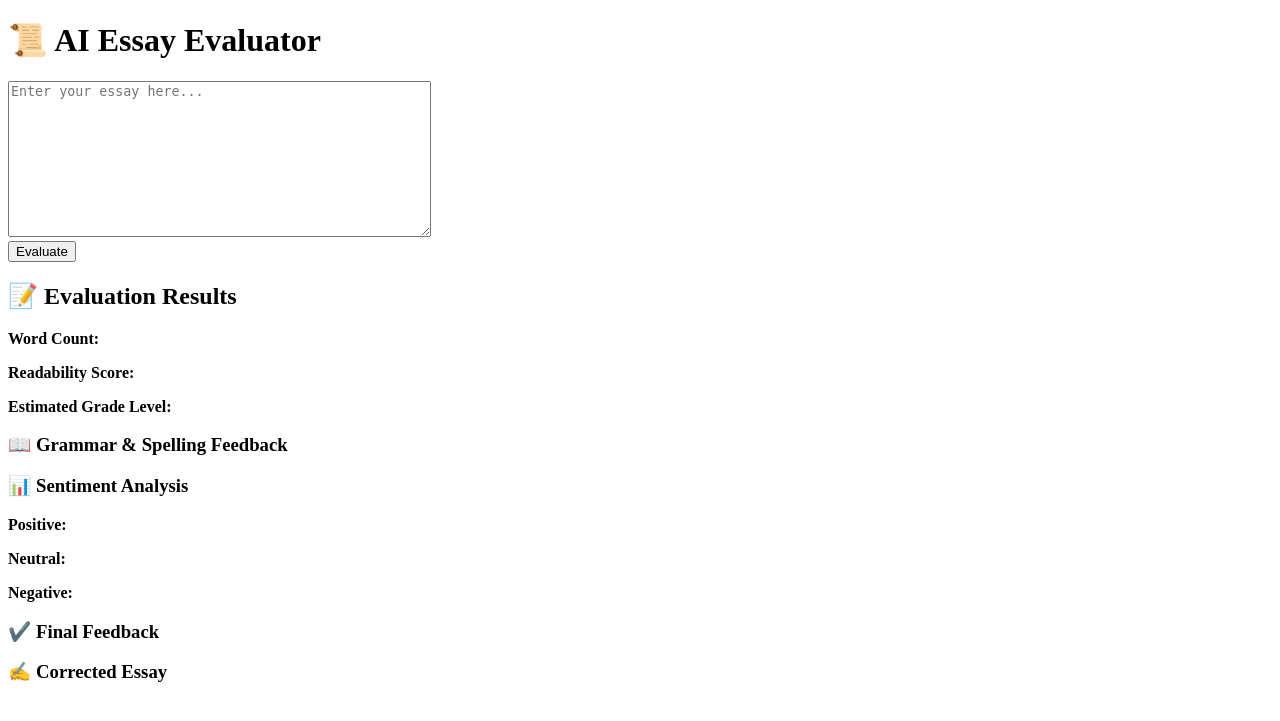
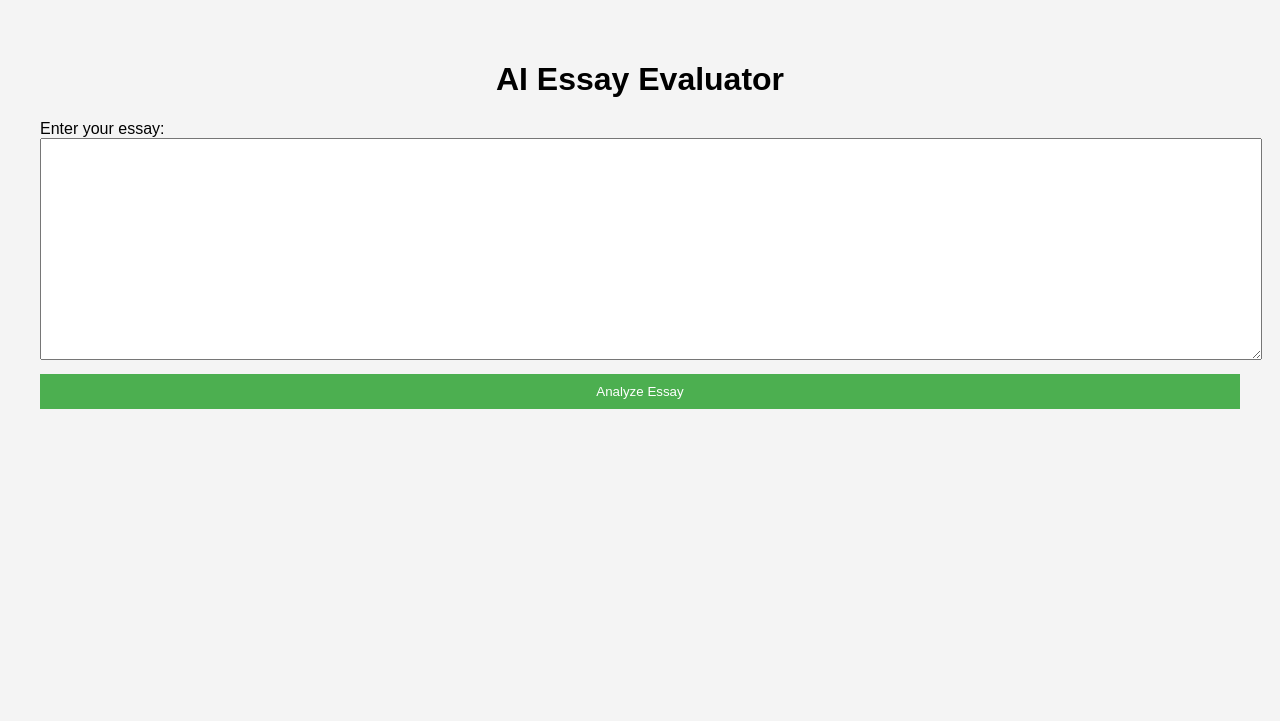
Before and after one commit to Zhengkii-bis/flask-chatbot, a Flask app: page / in a window 1280 px wide. Shown: the top 721 px of the page. Run offline with Flask 3, Linux system fonts and the light colour scheme.

Commit message:
Update index.html

```diff
--- a/templates/index.html
+++ b/templates/index.html
@@ -4,61 +4,65 @@
     <meta charset="UTF-8">
     <meta name="viewport" content="width=device-width, initial-scale=1.0">
     <title>AI Essay Evaluator</title>
-    <script>
-        async function evaluateEssay() {
-            let essay = document.getElementById("essay").value;
-            let response = await fetch("/evaluate", {
-                method: "POST",
-                headers: { "Content-Type": "application/json" },
-                body: JSON.stringify({ essay: essay })
-            });
-
-            let result = await response.json();
-            if (response.ok) {
-                document.getElementById("wordCount").innerText = result.word_count;
-                document.getElementById("readability").innerText = result.readability_score;
-                document.getElementById("gradeLevel").innerText = result.grade_level;
-
-                document.getElementById("sentimentPositive").innerText = result.sentiment_analysis.positive;
-                document.getElementById("sentimentNeutral").innerText = result.sentiment_analysis.neutral;
-                document.getElementById("sentimentNegative").innerText = result.sentiment_analysis.negative;
-
-                let grammarFeedback = result.grammar_feedback.map(fb =>
-                    `<li>${fb.ruleId}: ${fb.message} (Suggestions: ${fb.suggestions.join(", ")})</li>`
-                ).join("");
-                document.getElementById("grammarFeedback").innerHTML = grammarFeedback || "No grammar mistakes found.";
-
-                document.getElementById("finalFeedback").innerText = result.final_feedback.join(" ");
-                document.getElementById("correctedEssay").innerText = result.corrected_essay;
-            } else {
-                alert("Error: " + result.error);
-            }
+    <style>
+        body {
+            font-family: Arial, sans-serif;
+            margin: 20px;
+            padding: 20px;
+            background-color: #f4f4f4;
         }
-    </script>
+        h1 {
+            text-align: center;
+        }
+        textarea {
+            width: 100%;
+            height: 200px;
+            padding: 10px;
+        }
+        button {
+            display: block;
+            width: 100%;
+            padding: 10px;
+            margin-top: 10px;
+            background-color: #4CAF50;
+            color: white;
+            border: none;
+            cursor: pointer;
+        }
+        button:hover {
+            background-color: #45a049;
+        }
+        .result {
+            margin-top: 20px;
+            padding: 10px;
+            background: white;
+            border: 1px solid #ddd;
+        }
+    </style>
 </head>
 <body>
-    <h1>📜 AI Essay Evaluator</h1>
-    <textarea id="essay" rows="10" cols="50" placeholder="Enter your essay here..."></textarea>
-    <br>
-    <button onclick="evaluateEssay()">Evaluate</button>
 
-    <h2>📝 Evaluation Results</h2>
-    <p><strong>Word Count:</strong> <span id="wordCount"></span></p>
-    <p><strong>Readability Score:</strong> <span id="readability"></span></p>
-    <p><strong>Estimated Grade Level:</strong> <span id="gradeLevel"></span></p>
+    <h1>AI Essay Evaluator</h1>
 
-    <h3>📖 Grammar & Spelling Feedback</h3>
-    <ul id="grammarFeedback"></ul>
+    <form method="POST">
+        <label for="essay">Enter your essay:</label>
+        <textarea id="essay" name="essay" required></textarea>
+        <button type="submit">Analyze Essay</button>
+    </form>
 
-    <h3>📊 Sentiment Analysis</h3>
-    <p><strong>Positive:</strong> <span id="sentimentPositive"></span></p>
-    <p><strong>Neutral:</strong> <span id="sentimentNeutral"></span></p>
-    <p><strong>Negative:</strong> <span id="sentimentNegative"></span></p>
+    {% if feedback %}
+        <div class="result">
+            <h2>Analysis Results</h2>
+            <p>{{ feedback | safe }}</p>
+        </div>
+    {% endif %}
 
-    <h3>✔️ Final Feedback</h3>
-    <p id="finalFeedback"></p>
+    {% if corrected_essay %}
+        <div class="result">
+            <h2>Corrected Essay</h2>
+            <p>{{ corrected_essay }}</p>
+        </div>
+    {% endif %}
 
-    <h3>✍️ Corrected Essay</h3>
-    <p id="correctedEssay"></p>
 </body>
 </html>
```
